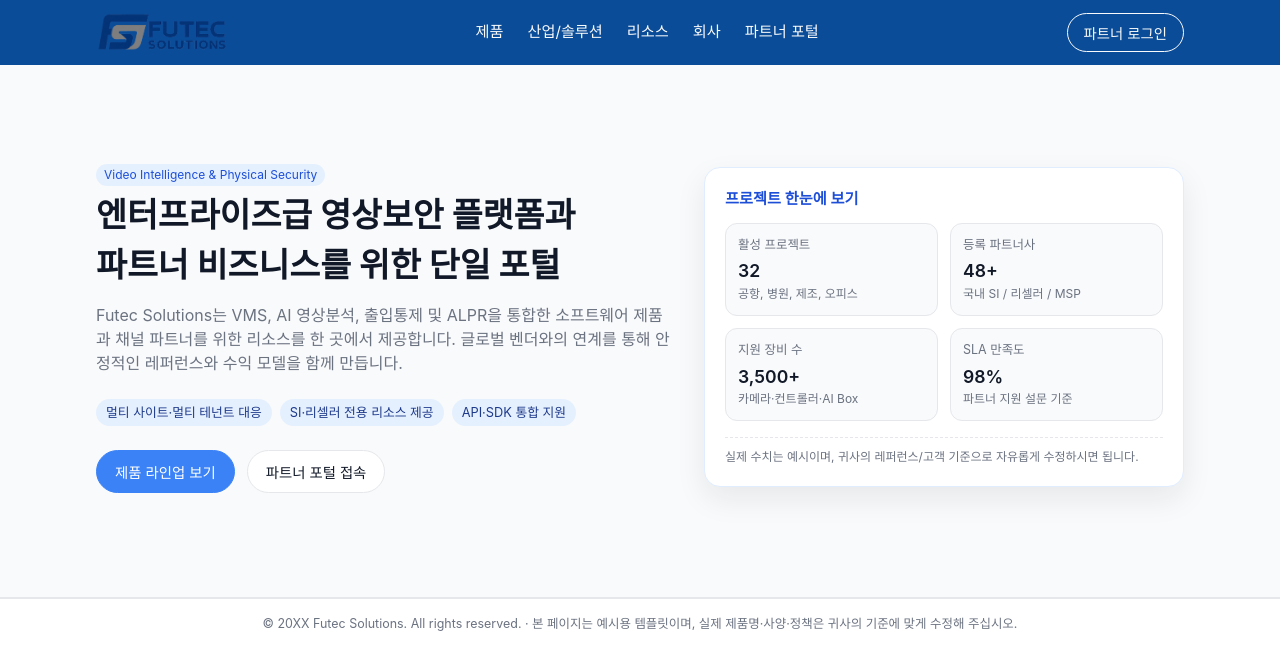
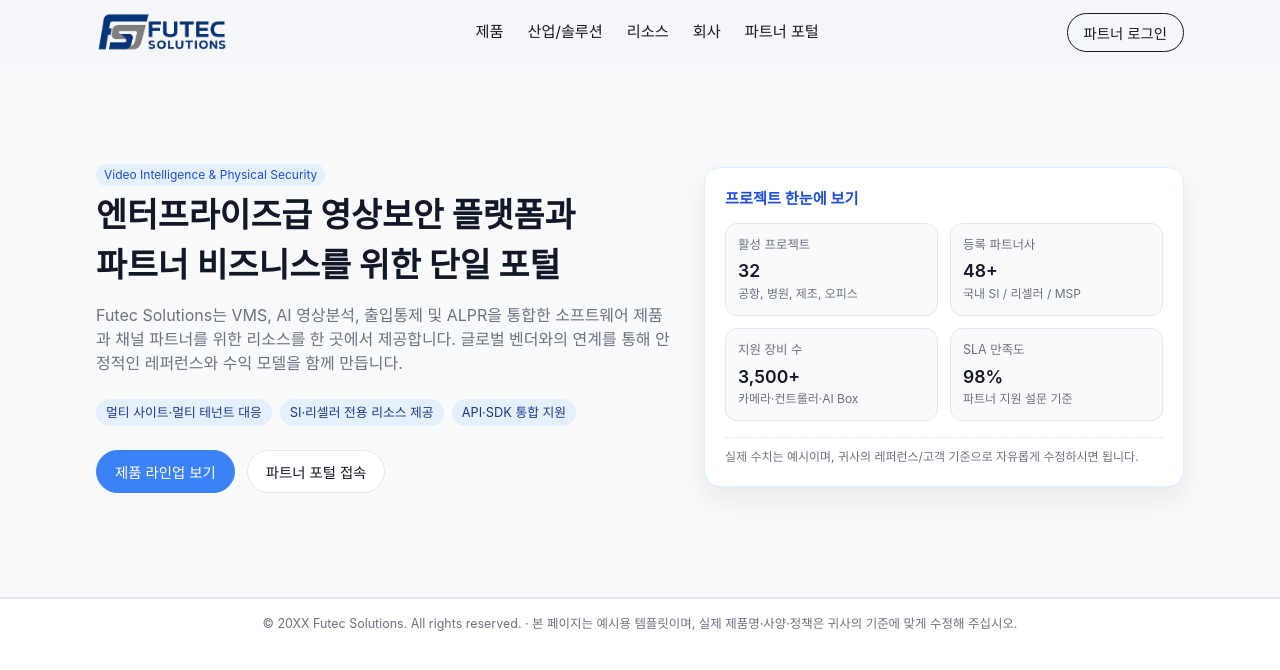
Before and after one commit to bradseong0329/futecsolutions, a plain HTML site: page index.html in a window 1280 px wide. Drawn offline with Linux system fonts and the light colour scheme.

Commit message:
Add files via upload

```diff
--- a/index.html
+++ b/index.html
@@ -12,8 +12,8 @@
       --text-sub: #6b7280;
       --bg: #ffffff;
       --border: #e5e7eb;
-      --nav-bg: #0A4C98;     /* 상단, 서브 메뉴용 파랑 배경 */
-      --nav-text: #f9fafb;   /* 메뉴용 흰색 텍스트 */
+      --nav-bg: #F5F7FA;     /* 상단, 서브 메뉴용 파랑 배경 */
+      --nav-text: #111827;   /* 메뉴용 흰색 텍스트 */
     }
 
     * { box-sizing: border-box; margin: 0; padding: 0; }
```
